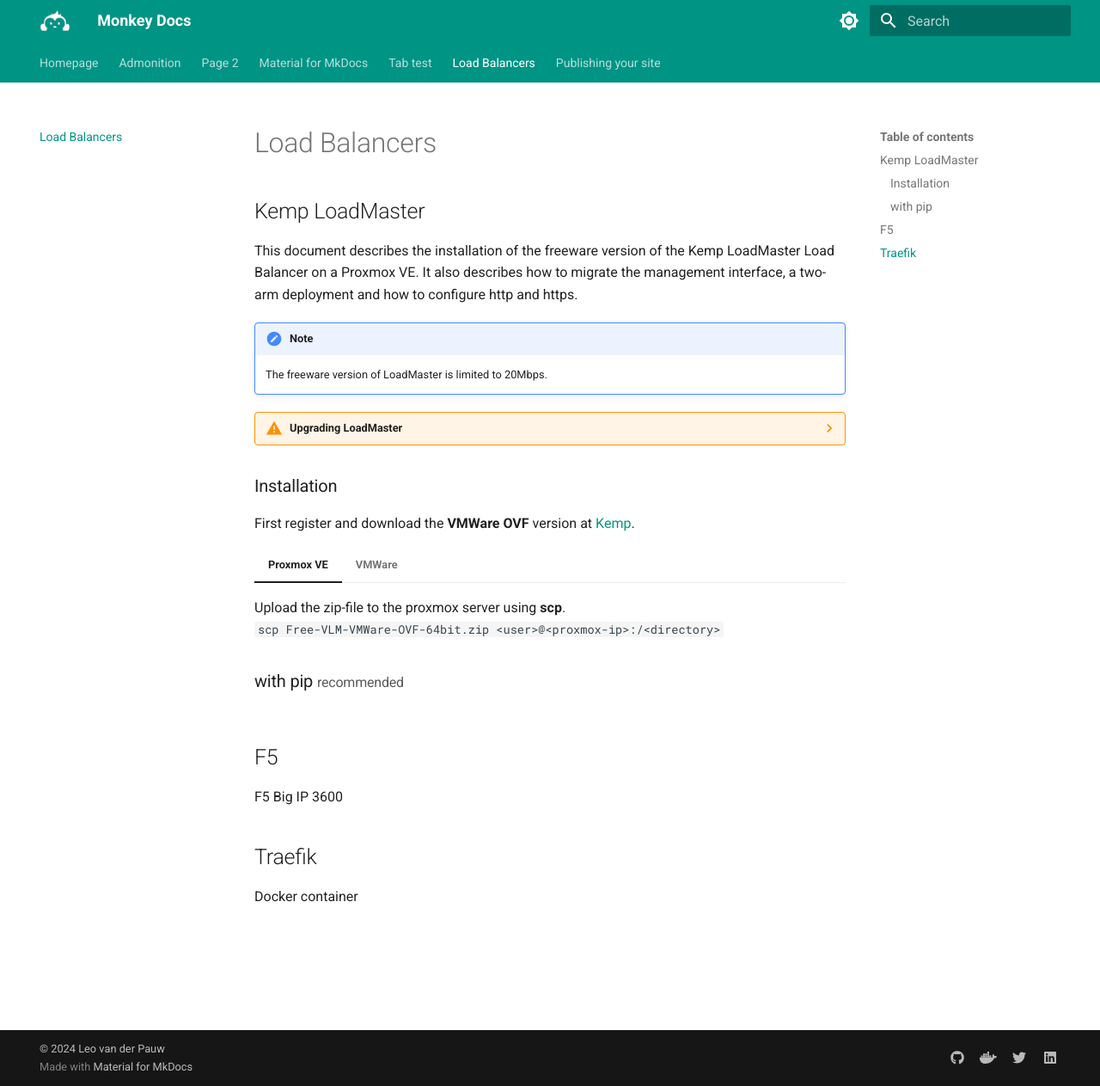
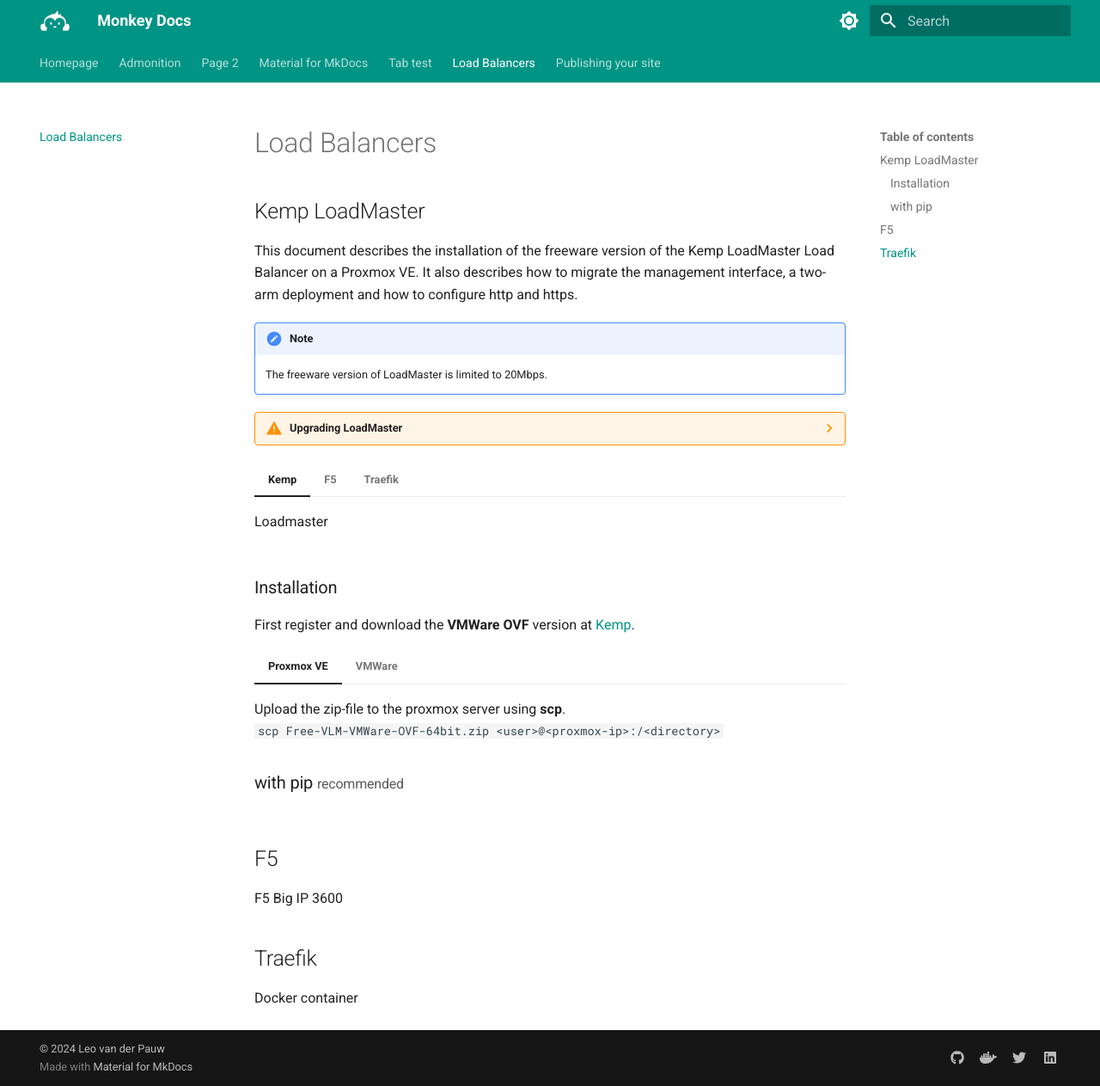
Before and after one commit to lp182501/mkdocs, an MkDocs documentation site: the page built from docs/page5.md, in a window 1280 px wide and 1263 px high. Shown: the whole window at 86% size. Built offline with MkDocs 1.6.1 and Material for MkDocs 9.7.7, drawn with Linux system fonts in a browser that asks for light colours.

Commit message:
Update page5.md

```diff
--- a/docs/page5.md
+++ b/docs/page5.md
@@ -9,6 +9,17 @@
 ??? warning "Upgrading LoadMaster"
     It is not possible to upgrade the freeware version of LoadMaster without doing a complete re-install.<br>
     This means backing up the old version, installing a new version and restoring the backup.
+
+=== "Kemp"
+    Loadmaster
+
+=== "F5"
+    F5 BIG IP 3600
+
+=== "Traefik"
+    Traefik
+
+
 
 ### Installation
 First register and download the **VMWare OVF** version at [Kemp](https://freeloadbalancer.com).
```
